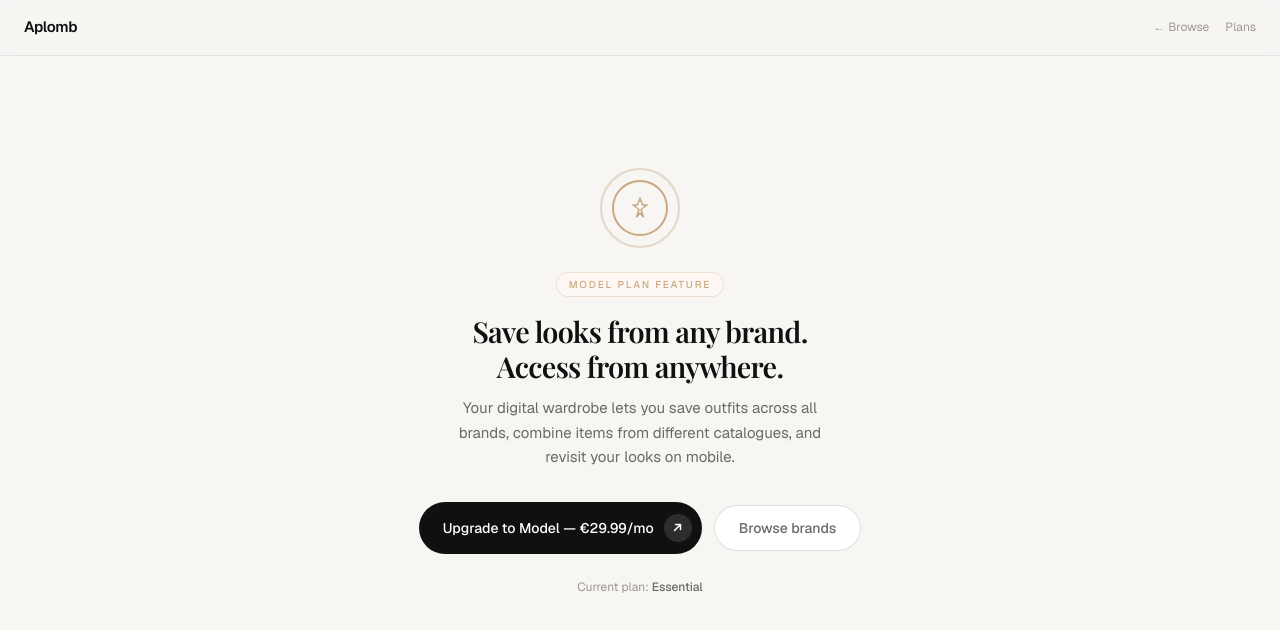
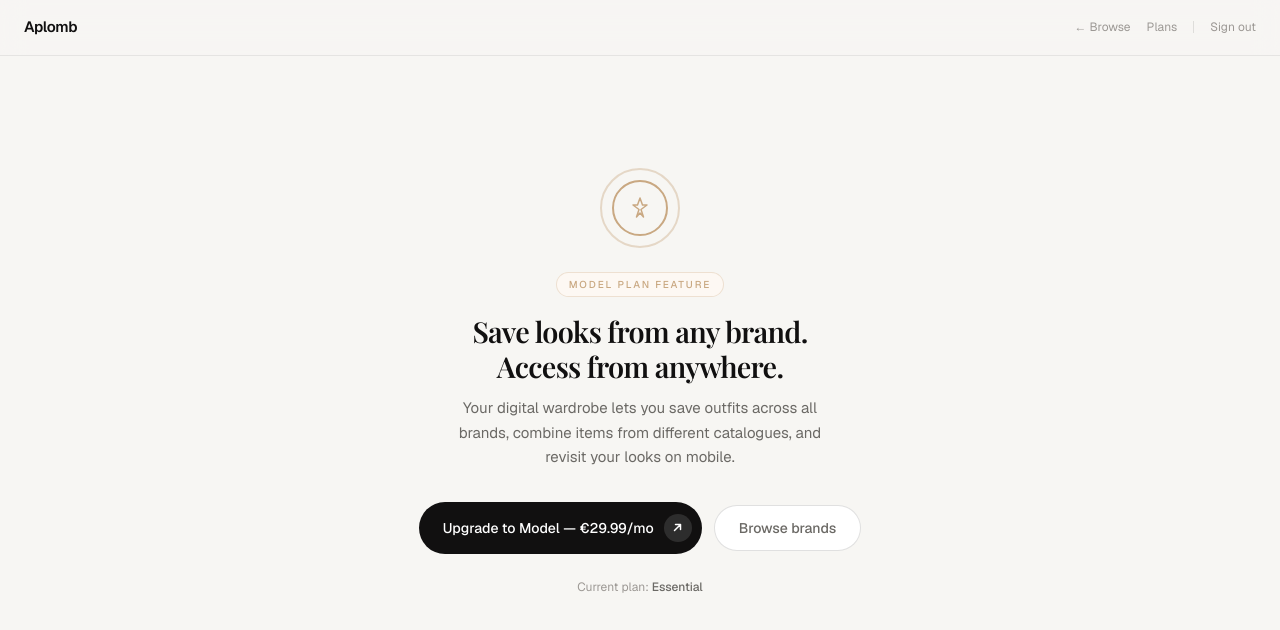
Before and after one commit to aplombvalentino-sudo/Aplomb-V1, a Next.js app: page /app/wardrobe in a window 1280 px wide. Shown: the top 630 px of the page. Built offline with nearby package versions, Linux system fonts and the light colour scheme; no server answers.

Commit message:
Add sign-out link to all shopper-facing headers

```diff
--- a/src/app/(clientArea)/app/page.tsx
+++ b/src/app/(clientArea)/app/page.tsx
@@ -1,5 +1,6 @@
 import Link from "next/link";
 import { Metadata } from "next";
+import { ClientSignOutLink } from "@/components/client/ClientSignOutLink";
 
 export const metadata: Metadata = { title: "Find your fit — Aplomb" };
 
@@ -68,6 +69,8 @@ export default async function ClientDiscoveryPage() {
           >
             Plans
           </Link>
+          <span aria-hidden className="h-3 w-px bg-black/10" />
+          <ClientSignOutLink />
         </div>
       </header>
 
--- a/src/app/(clientArea)/app/pricing/page.tsx
+++ b/src/app/(clientArea)/app/pricing/page.tsx
@@ -3,6 +3,7 @@ import { ClientPricingCards } from "@/components/pricing/ClientPricingCards";
 import { isValidClientPlan, CLIENT_PLAN_COOKIE, getClientPlanLimits } from "@/lib/planLimits";
 import Link from "next/link";
 import { Metadata } from "next";
+import { ClientSignOutLink } from "@/components/client/ClientSignOutLink";
 
 export const metadata: Metadata = { title: "Fit plans — Aplomb" };
 
@@ -32,10 +33,14 @@ export default async function ClientPricingPage() {
                      hover:opacity-60 transition-opacity duration-200">
           Aplomb
         </Link>
-        <Link href="/app" className="text-[12px] text-[#9C9894] hover:text-[#111010]
-                                      transition-colors duration-200">
-          ← Browse brands
-        </Link>
+        <div className="flex items-center gap-4">
+          <Link href="/app" className="text-[12px] text-[#9C9894] hover:text-[#111010]
+                                        transition-colors duration-200">
+            ← Browse brands
+          </Link>
+          <span aria-hidden className="h-3 w-px bg-black/10" />
+          <ClientSignOutLink />
+        </div>
       </header>
 
       <main className="mx-auto max-w-4xl px-6 py-14">
--- a/src/app/(clientArea)/app/wardrobe/page.tsx
+++ b/src/app/(clientArea)/app/wardrobe/page.tsx
@@ -1,6 +1,7 @@
 import { cookies } from "next/headers";
 import { isValidClientPlan, CLIENT_PLAN_COOKIE } from "@/lib/planLimits";
 import { WardrobeClient } from "@/components/client/WardrobeClient";
+import { ClientSignOutLink } from "@/components/client/ClientSignOutLink";
 import Link from "next/link";
 import { Metadata } from "next";
 
@@ -43,6 +44,8 @@ export default async function WardrobePage() {
                                                 transition-colors">
             Plans
           </Link>
+          <span aria-hidden className="h-3 w-px bg-black/10" />
+          <ClientSignOutLink />
         </div>
       </header>
 
--- a/src/components/client/BrandScanWizard.tsx
+++ b/src/components/client/BrandScanWizard.tsx
@@ -23,6 +23,7 @@ import Link from "next/link";
 import Image from "next/image";
 import { motion, AnimatePresence } from "motion/react";
 import { UpgradePrompt } from "@/components/client/UpgradePrompt";
+import { ClientSignOutLink } from "@/components/client/ClientSignOutLink";
 import {
   type ClientPlan,
   getClientPlanLimits,
@@ -380,6 +381,8 @@ export function BrandScanWizard({
           >
             ← All brands
           </Link>
+          <span aria-hidden className="h-3 w-px bg-black/10" />
+          <ClientSignOutLink />
         </div>
       </header>
 
--- /dev/null
+++ b/src/components/client/ClientSignOutLink.tsx
@@ -0,0 +1,34 @@
+"use client";
+
+import { signOut } from "next-auth/react";
+
+/**
+ * Sign-out link used across the shopper-facing /app pages.
+ * Clears the client-plan cookie before signing out so the user doesn't get
+ * auto-redirected back into /app from the landing page.
+ */
+export function ClientSignOutLink({
+  className = "",
+  label = "Sign out",
+}: {
+  className?: string;
+  label?: string;
+}) {
+  async function handleSignOut() {
+    // Clear the client-plan cookie (so the root router treats them as anonymous)
+    document.cookie = "aplomb_client_plan=; path=/; max-age=0";
+    await signOut({ callbackUrl: "/" });
+  }
+
+  return (
+    <button
+      onClick={handleSignOut}
+      className={
+        className ||
+        "text-[12px] text-[#9C9894] hover:text-[#111010] transition-colors duration-200"
+      }
+    >
+      {label}
+    </button>
+  );
+}
```
